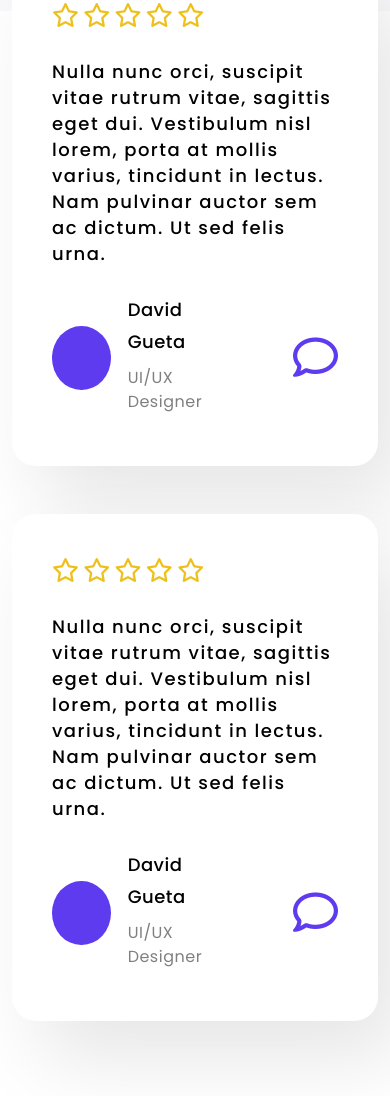
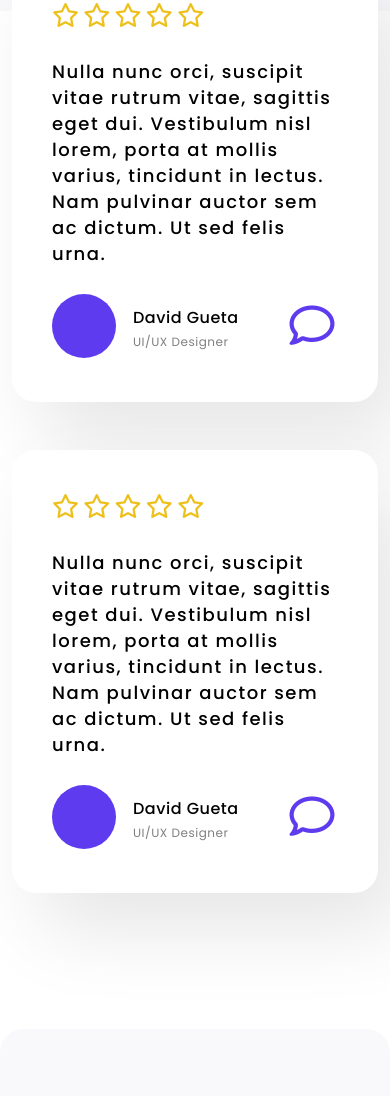
Before and after one commit to zihad-dev/portostar, a plain HTML site: page index.html in a window 390 px wide. Shown: the part 7266-8362 px from the top of the page. Drawn offline with Linux system fonts and the light colour scheme.

Commit message:
responsive

```diff
--- a/css/responsive.css
+++ b/css/responsive.css
@@ -1,4 +1,4 @@
-@media (max-width: 575.98px) {
+@media (max-width: 575.99px) {
   .navbar-toggler {
     border: 0;
   }
@@ -8,6 +8,9 @@
   .navbar-nav {
     align-items: start;
     margin-top: 20px;
+  }
+  .navbar-toggler:focus {
+    box-shadow:none;
   }
   .navber_botton {
     column-gap: 25px;
@@ -110,4 +113,16 @@
   footer .copyright {
     text-align: center;
   }
+  #Testmonail .bottom .left h4 {
+    color: #000;
+    font-size: 16px;
+    font-style: normal;
+    font-weight: 500;
+    line-height: 32px;
+    letter-spacing: 0.5px;
+  }
+  #Testmonail .bottom .left h6 {
+    font-size: 12px;
+    line-height: 0px;
+  }
 }
```
